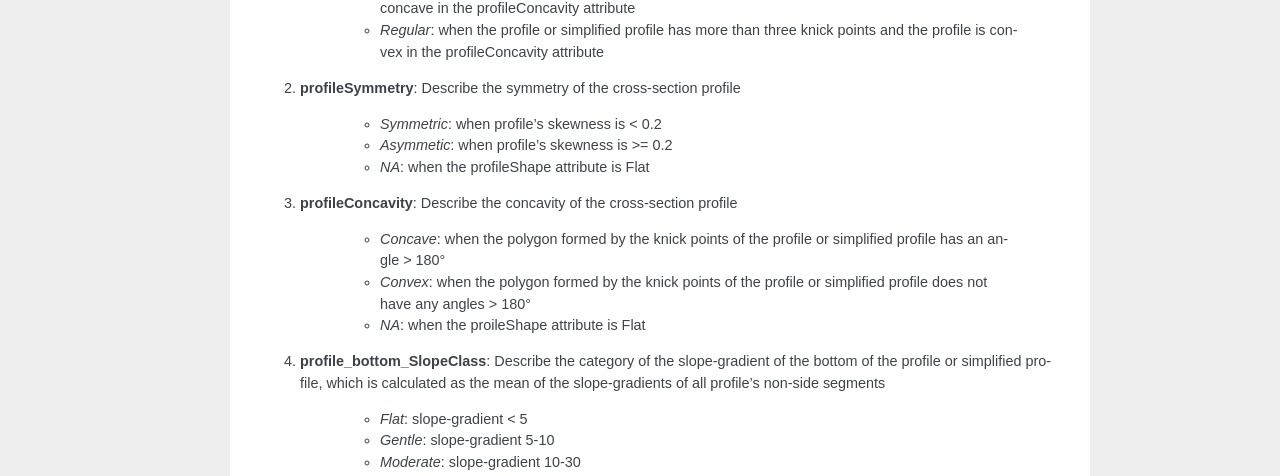
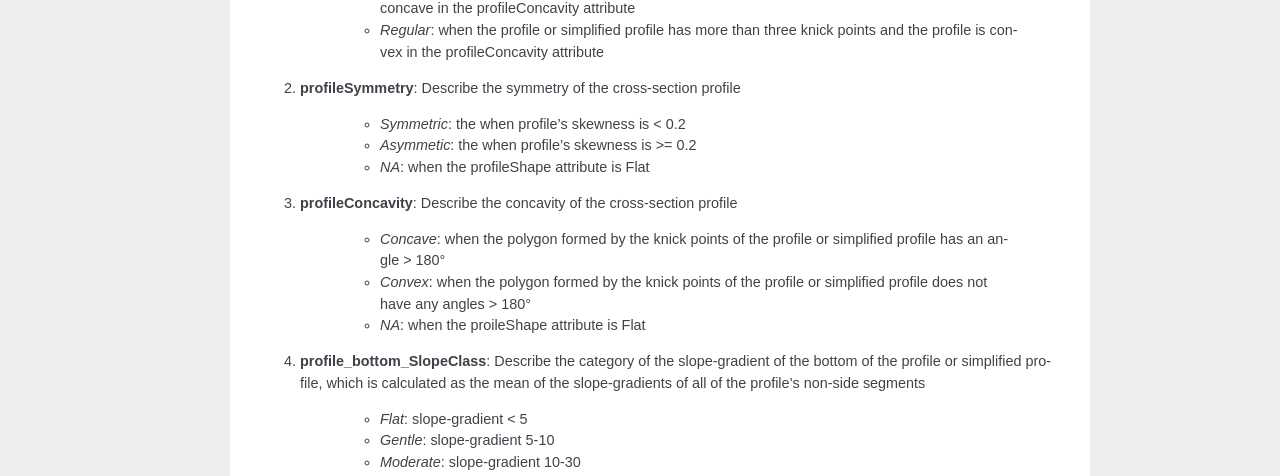
Before and after one commit to GeoscienceAustralia/GA-SaMMT, a Sphinx documentation site: the page built from docs/source/add_profile_attributes_low.rst, in a window 1280 px wide. Shown: the part 406-882 px from the top of the page. Built offline with Sphinx 7.4.7, drawn with Linux system fonts in a browser that asks for light colours.

Commit message:
Update: Minor grammatical changes.

```diff
--- a/docs/source/add_profile_attributes_low.rst
+++ b/docs/source/add_profile_attributes_low.rst
@@ -18,8 +18,8 @@ The following attributes are calculated to describe the cross-section profile(s)
 
 2. **profileSymmetry**: Describe the symmetry of the cross-section profile
 
-    * *Symmetric*: when profile's skewness is < 0.2
-    * *Asymmetic*: when profile's skewness is >= 0.2
+    * *Symmetric*: the when profile's skewness is < 0.2
+    * *Asymmetic*: the when profile's skewness is >= 0.2
     * *NA*: when the profileShape attribute is Flat
 
 3. **profileConcavity**: Describe the concavity of the cross-section profile
@@ -28,7 +28,7 @@ The following attributes are calculated to describe the cross-section profile(s)
     * *Convex*: when the polygon formed by the knick points of the profile or simplified profile does not have any angles > 180°
     * *NA*: when the proileShape attribute is Flat
 
-4. **profile_bottom_SlopeClass**: Describe the category of the slope-gradient of the bottom of the profile or simplified profile, which is calculated as the mean of the slope-gradients of all profile's non-side segments
+4. **profile_bottom_SlopeClass**: Describe the category of the slope-gradient of the bottom of the profile or simplified profile, which is calculated as the mean of the slope-gradients of all of the profile's non-side segments
 
     * *Flat*: slope-gradient < 5
     * *Gentle*: slope-gradient 5-10
```
